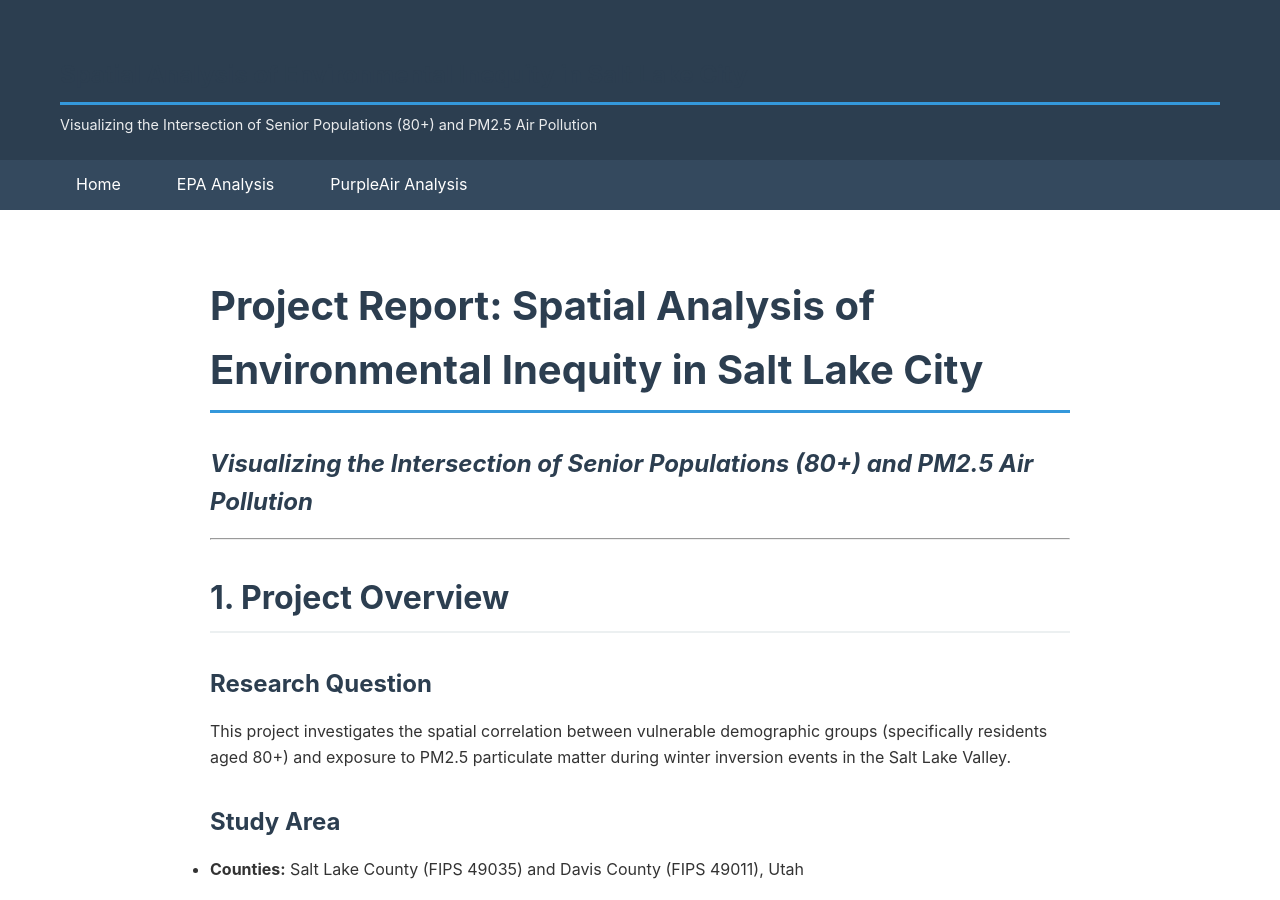
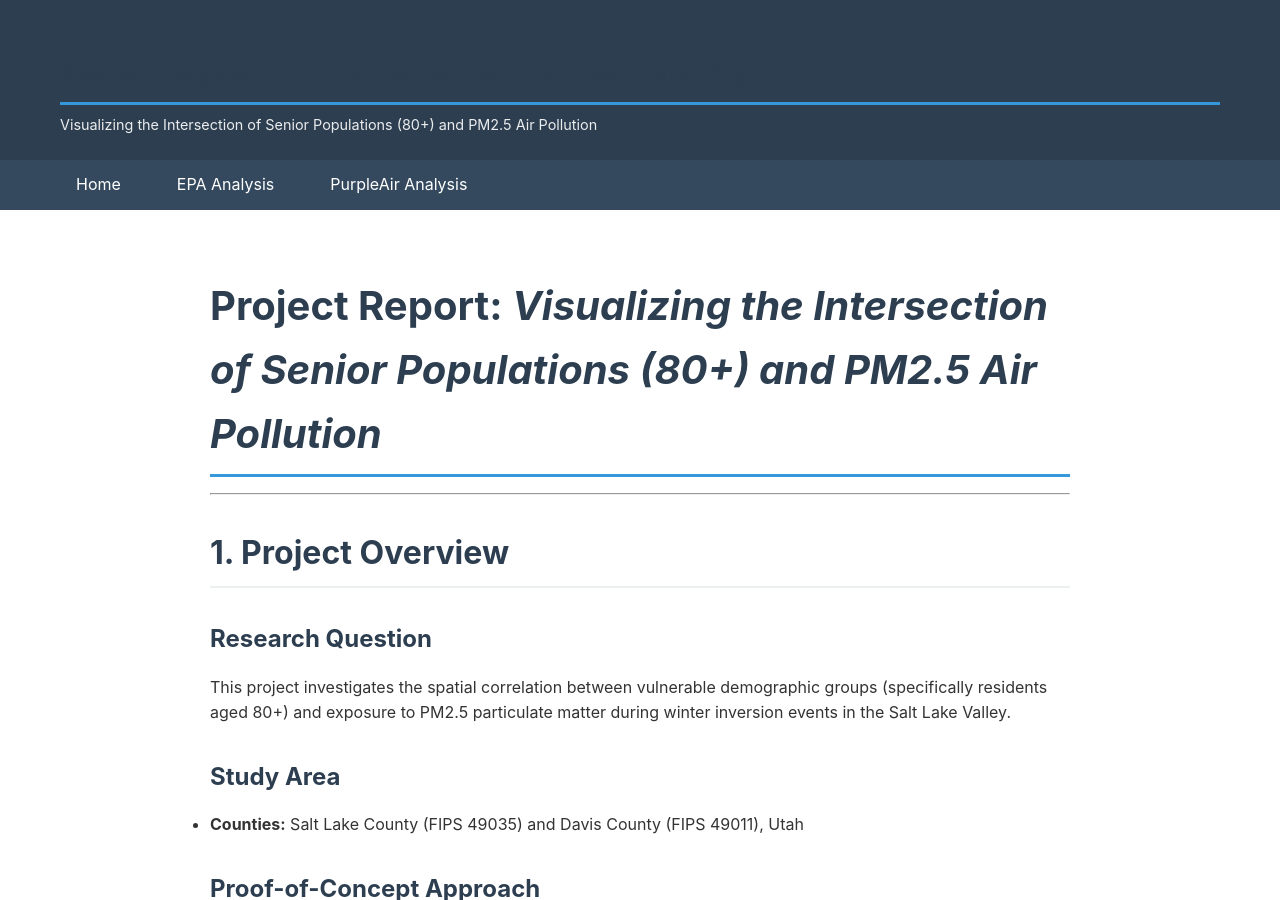
Before and after one commit to Loadingname91/AirQualityVsAgeDemographics, a Jekyll site: the page built from Report.md, in a window 1280 px wide and 900 px high. Built offline with Jekyll 4.4.1, drawn with Linux system fonts in a browser that asks for light colours; our own code applies the rules of GitHub Pages for plain Markdown files.

Commit message:
Update Jekyll configuration, enhance README with GitHub Actions deployment instructions, and refine report title formatting

```diff
--- a/Report.md
+++ b/Report.md
@@ -1,6 +1,4 @@
-# Project Report: Spatial Analysis of Environmental Inequity in Salt Lake City
-
-### *Visualizing the Intersection of Senior Populations (80+) and PM2.5 Air Pollution*
+# Project Report: *Visualizing the Intersection of Senior Populations (80+) and PM2.5 Air Pollution*
 
 ---
 
--- a/_config.yml
+++ b/_config.yml
@@ -1,8 +1,8 @@
 # Jekyll Configuration for GitHub Pages
 title: "Spatial Analysis of Environmental Inequity in Salt Lake City"
 description: "Visualizing the Intersection of Senior Populations (80+) and PM2.5 Air Pollution"
-baseurl: "" # the subpath of your site, e.g. /blog
-url: "" # the base hostname & protocol for your site
+baseurl: "/AirQualityVsAgeDemographics" # the subpath of your site
+url: "https://Loadingname91.github.io" # the base hostname & protocol for your site
 
 # Build settings
 markdown: kramdown
```
Also changed, not shown: README.md.
